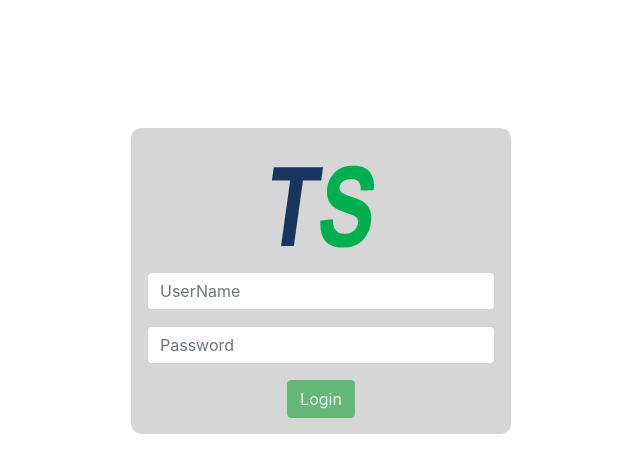
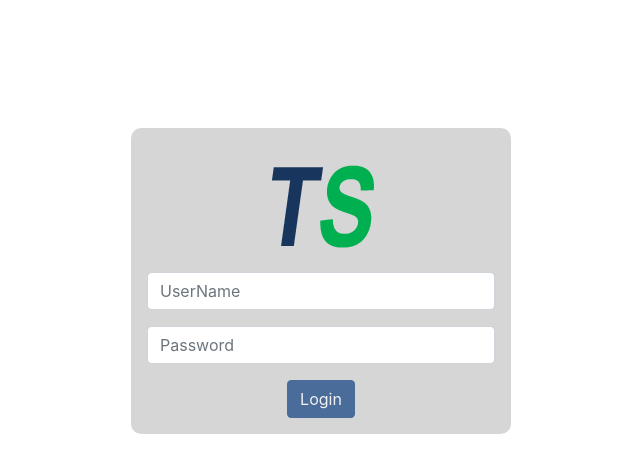
Before and after one commit to Home-AngularJS/angular8-spring-jwt-authentication, an Angular app in the folder web/: page /login in a window 1280 px wide. Shown: the top 472 px of the page, without its empty margins (319-959 px from the left). Built offline with nearby package versions, Linux system fonts and the light colour scheme; what ng-multiselect-dropdown, ngx-perfect-scrollbar would draw is missing.

Commit message:
#transenix  /* multiselect-dropdown style */

```diff
--- a/web/src/app/login/login.component.css
+++ b/web/src/app/login/login.component.css
@@ -25,3 +25,38 @@ body {
   padding: 1.0rem;
   border-radius: 10px;
 }
+
+
+.btn-success {
+  color: #fff;
+  background-color: #00275e !important;
+  border-color: #00275e !important;
+}
+
+/*.btn-success:hover {*/
+  /*color: #fff;*/
+  /*background-color: #218838;*/
+  /*border-color: #1e7e34;*/
+/*}*/
+
+.btn-success:focus, .btn-success.focus {
+  box-shadow: 0 0 0 0.2rem rgba(0,39,94, 0.5);
+}
+
+.btn-success.disabled, .btn-success:disabled {
+  color: #fff;
+  background-color: #00357d !important;
+  border-color: #00357d !important;
+}
+
+/*.btn-success:not(:disabled):not(.disabled):active, .btn-success:not(:disabled):not(.disabled).active,*/
+/*.show > .btn-success.dropdown-toggle {*/
+  /*color: #fff;*/
+  /*background-color: #1e7e34;*/
+  /*border-color: #1c7430;*/
+/*}*/
+
+.btn-success:not(:disabled):not(.disabled):active:focus, .btn-success:not(:disabled):not(.disabled).active:focus,
+.show > .btn-success.dropdown-toggle:focus {
+  box-shadow: 0 0 0 0.2rem rgba(0,39,94, 0.5);
+}
```
Also changed, not shown: web/src/app/layout/terminal-groups/terminal-groups.component.css (+8 -4 lines).
